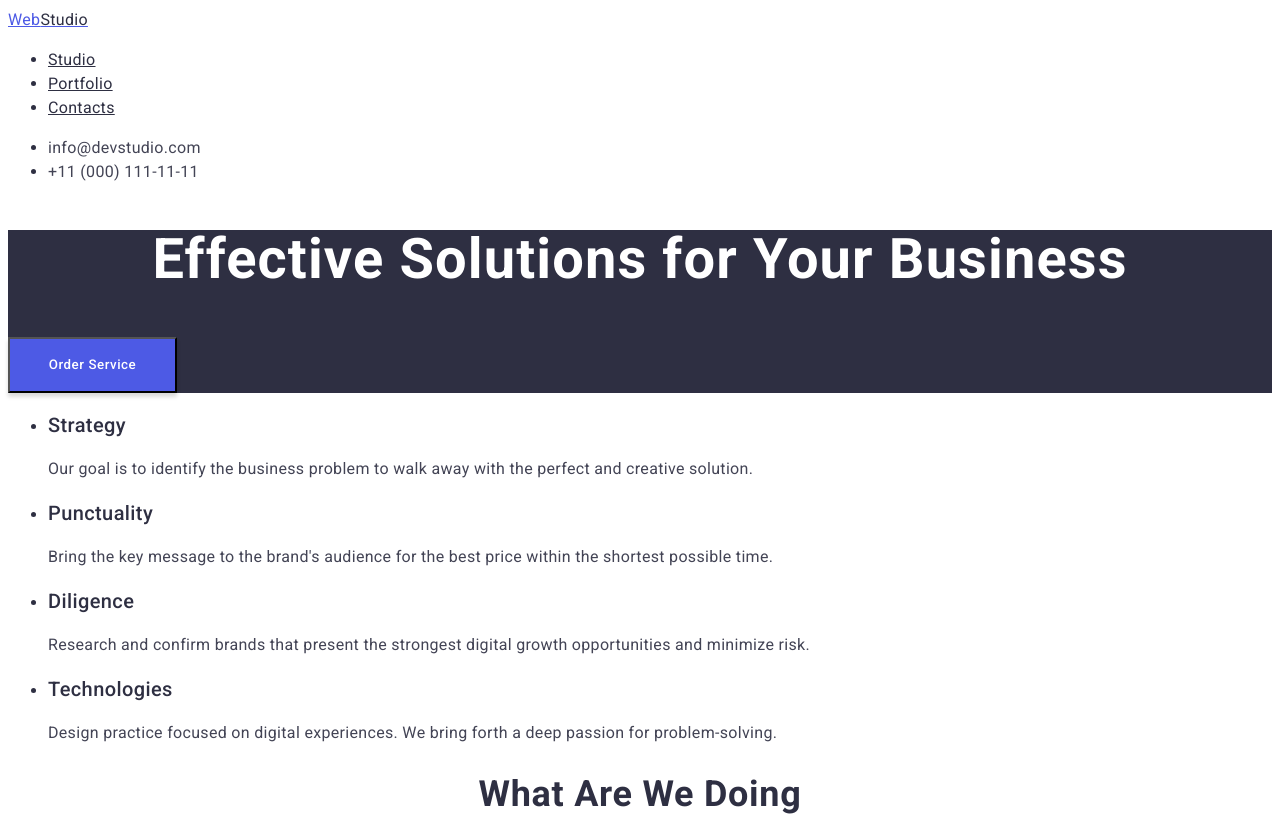
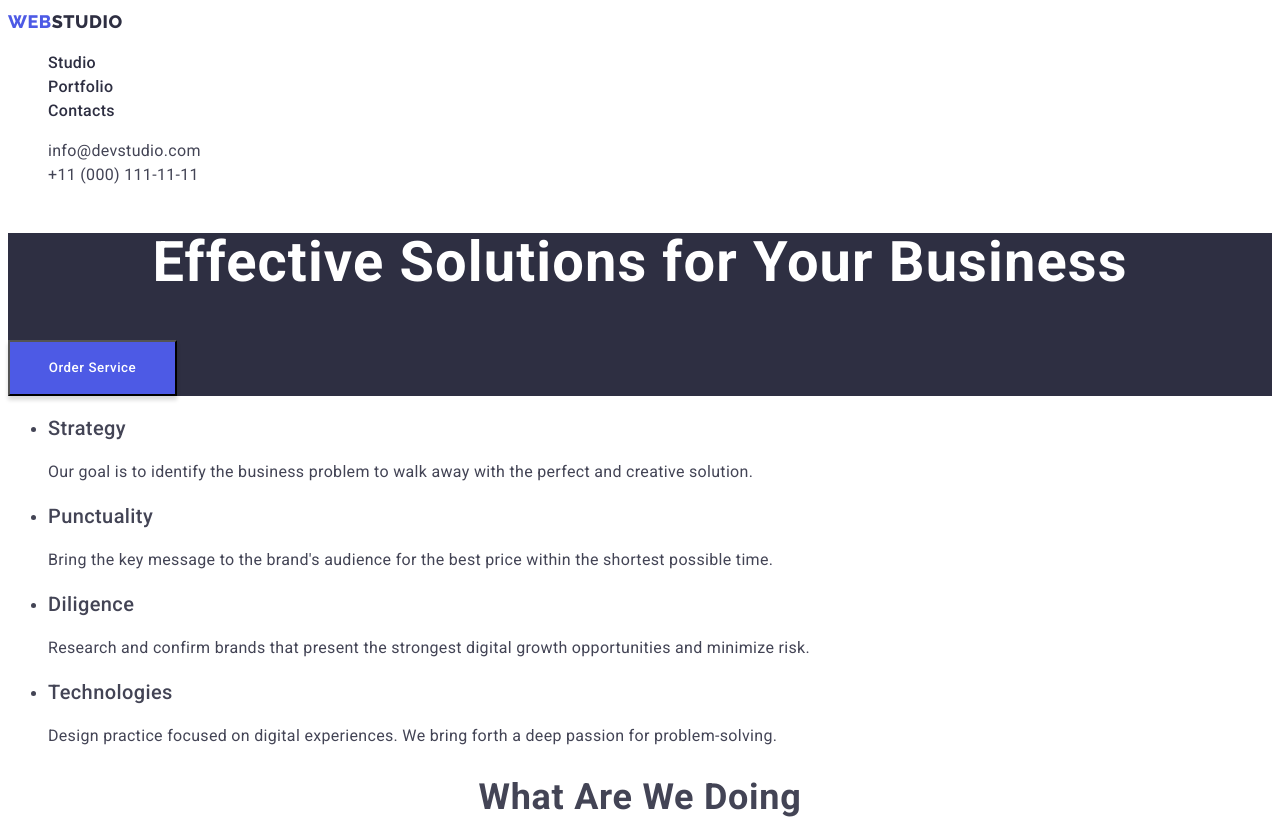
Before and after one commit to AlrMel/goit-markup-hw-02, a plain HTML site: page index.html in a window 1280 px wide. Shown: the top 821 px of the page. Drawn offline with Linux system fonts and the light colour scheme.

Commit message:
update 01

```diff
--- a/css/styles.css
+++ b/css/styles.css
@@ -19,20 +19,36 @@
 }
 
 body {
-    font-family: var(--primary-font);
+    font-family: "Roboto", sans-serif;
     font-weight: 400;
     font-size: 16px;
     line-height: 1.5;
     letter-spacing: 0.02em;
-    color: var(--color-navy-blue);
+    color: #434455;
+    background-color: var(--color-white);
 }
 
+.list {
+    list-style: none;
+}
+
+.link {
+    text-decoration:none
+}
 
 
 /* base Styles */
 .section {}
 
 .logo {
+    font-family: 'Raleway';
+
+    font-weight: 800;
+    font-size: 18px;
+    line-height: 1.17x;
+    letter-spacing: 0.03em;
+    text-transform: uppercase;
+    text-decoration: none;
     color: var(--color-iris);
 }
 
@@ -64,6 +80,11 @@ body {
 .header-item {}
 
 .header-link {
+    font-family: 'Roboto';
+    font-weight: 500;
+    font-size: 16px;
+    line-height: 1.5;
+    letter-spacing: 0.02em;
     color: var(--color-navy-blue);
 }
 
@@ -269,9 +290,9 @@ body {
 
 }
 
-.filter-btn:hover, .filter-btn:focus {
-background: var(--color-ocean);
-color: var(--color-white);
+.filter-btn:hover .filter-btn:focus {
+    background: var(--color-ocean);
+    color: var(--color-white);
 }
 
 .app {}
--- a/index.html
+++ b/index.html
@@ -8,7 +8,8 @@
     <title>WebStudio</title>
     <link rel="preconnect" href="https://fonts.googleapis.com">
     <link rel="preconnect" href="https://fonts.gstatic.com" crossorigin>
-    <link href="https://fonts.googleapis.com/css2?family=Roboto:wght@400;500;700&display=swap" rel="stylesheet">
+    <link href="https://fonts.googleapis.com/css2?family=Raleway:wght@800&family=Roboto:wght@400;500;700&display=swap"
+        rel="stylesheet">
     <link rel="stylesheet" href="./css/styles.css">
 </head>
 
@@ -19,15 +20,15 @@
             <a href="./index.html" class="logo">Web<span class="logo-dark">Studio</span></a>
 
             <!-- -->
-            <ul class="header-list">
+            <ul class="header-list list">
                 <li class="header-item">
-                    <a class="header-link" href="./index.html">Studio</a>
+                    <a class="header-link link" href="./index.html">Studio</a>
                 </li>
                 <li class="header-item">
-                    <a class="header-link" href="./portfolio.html">Portfolio</a>
+                    <a class="header-link link" href="./portfolio.html">Portfolio</a>
                 </li>
                 <li class="header-item">
-                    <a class="header-link" href="">Contacts</a>
+                    <a class="header-link link" href="">Contacts</a>
                 </li>
             </ul>
         </nav>
@@ -36,12 +37,12 @@
 
         <!-- address -->
         <address class="header-contact">
-            <ul>
+            <ul class="contact-list list">
                 <li>
-                    <a class="header-mail" href="mailto:info@devstudio.com">info@devstudio.com</a>
+                    <a class="header-mail link" href="mailto:info@devstudio.com">info@devstudio.com</a>
                 </li>
                 <li>
-                    <a class="header-phone" href="tel:+110001111111">+11 (000) 111-11-11</a>
+                    <a class="header-phone link" href="tel:+110001111111">+11 (000) 111-11-11</a>
                 </li>
             </ul>
         </address>
@@ -103,15 +104,18 @@
         <section class="team section">
             <h2 class="team-title">Our Team</h2>
             <ul class="team-list">
-                <li class="team-item"><img src="./images/ourteam/img-3.jpg" alt="photo-product" width="264" height="260">
+                <li class="team-item"><img src="./images/ourteam/img-3.jpg" alt="photo-product" width="264"
+                        height="260">
                     <h3 class="team-undertitle">Mark Guerrero</h3>
                     <p class="team-desc">Product Designer</p>
                 </li>
-                <li class="team-item"><img src="./images/ourteam/img-2.jpg" alt="photo-developer" width="264" height="260">
+                <li class="team-item"><img src="./images/ourteam/img-2.jpg" alt="photo-developer" width="264"
+                        height="260">
                     <h3 class="team-undertitle">Tom Ford</h3>
                     <p class="team-desc">Frontend Developer</p>
                 </li>
-                <li class="team-item"><img src="./images/ourteam/img-1.jpg" alt="photo-marketing" width="264" height="260">
+                <li class="team-item"><img src="./images/ourteam/img-1.jpg" alt="photo-marketing" width="264"
+                        height="260">
                     <h3 class="team-undertitle">Camila Garcia</h3>
                     <p class="team-desc">Marketing</p>
                 </li>
@@ -127,7 +131,8 @@
 
     <footer class="footer">
         <a href="./index.html" class="logo">Web<span class="logo-light">Studio</span></a>
-        <p class="footer-desc">Increase the flow of customers and sales for your business with digital marketing & growth solutions.</p>
+        <p class="footer-desc">Increase the flow of customers and sales for your business with digital marketing &
+            growth solutions.</p>
 
     </footer>
 
```
Also changed, not shown: portfolio.html (+12 -10 lines).
